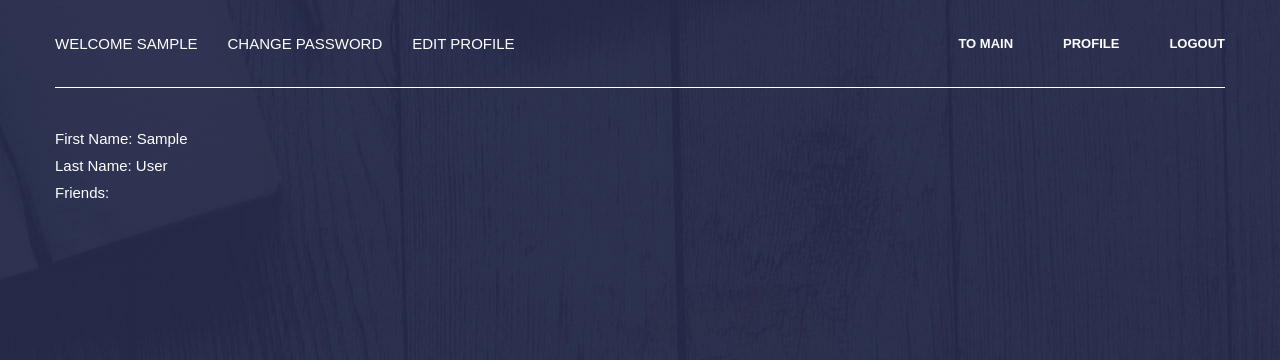
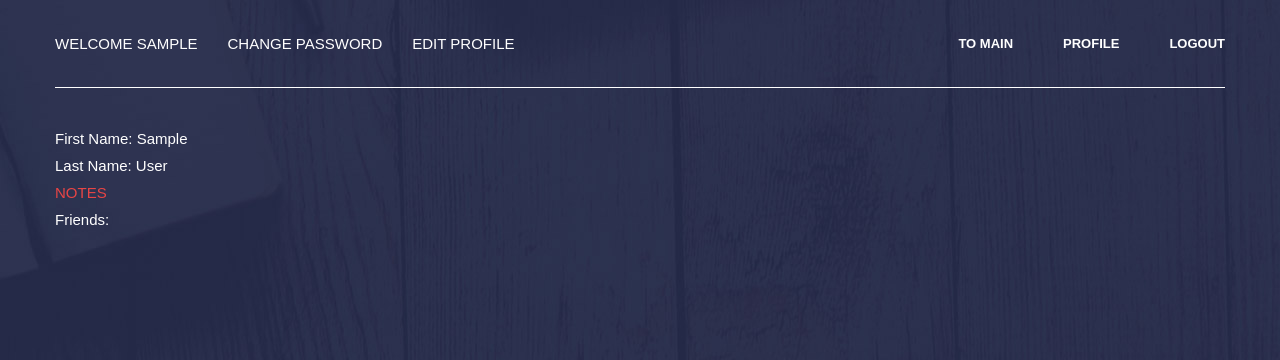
Before and after one commit to TexnoBY/Notes, a Django app: a page that uses templates/profile.html in a window 1280 px wide. Shown: the top 360 px of the page. Run offline with Django 3.2, Linux system fonts and the light colour scheme; the visitor is signed in with stand-in values (Sample User, id 1); data comes from the database, SQL or seed files in the repository.

Commit message:
NOTES-19 link to notes of y friends

```diff
--- a/templates/main.html
+++ b/templates/main.html
@@ -11,7 +11,6 @@ Note
 {% block content %}
 
 <div class="notes">
-{#    {% for user_note in notes %}#}
     {% for note in notes %}
         <div class="notes__item">
             <h2 style="text-transform:uppercase;">{{ note.title }}</h2>
@@ -31,6 +30,5 @@ Note
 
         </div>
     {% endfor %}
-{#    {% endfor %}#}
 </div>
 {% endblock %}
--- a/templates/profile.html
+++ b/templates/profile.html
@@ -10,6 +10,7 @@
 
     <p>First Name: {{ user.first_name}}</p>
     <p>Last Name:  {{ user.last_name }}</p>
+    <p><a class="note__tool" href="{% url 'main_page:all_notes' user.username %}"> Notes</a></p>
     <p>Friends:</p>
     <ol>
         {% for friend in user.profile.friends.all %}
```
Lines whose indentation alone changed are shown as unchanged.
